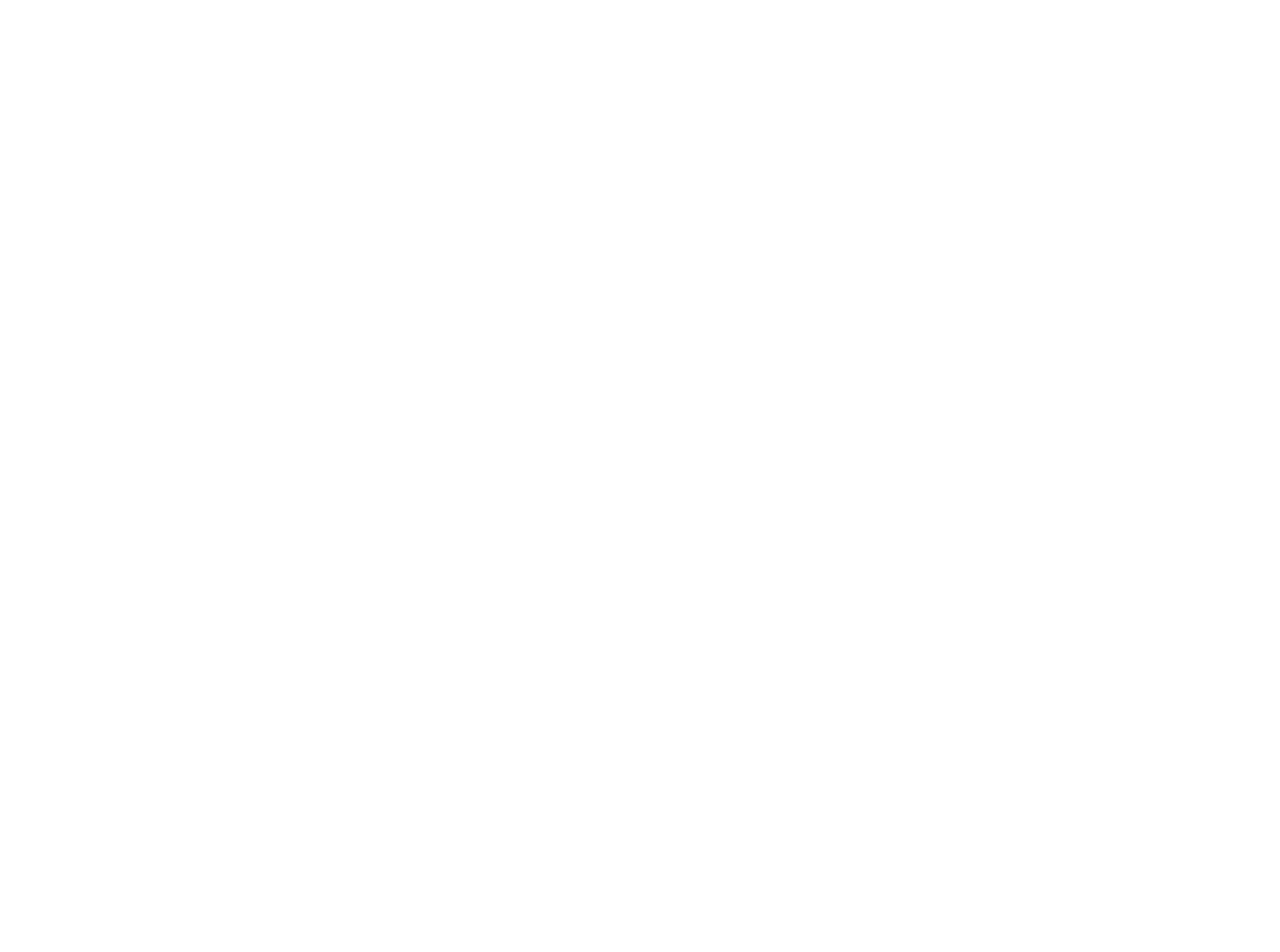
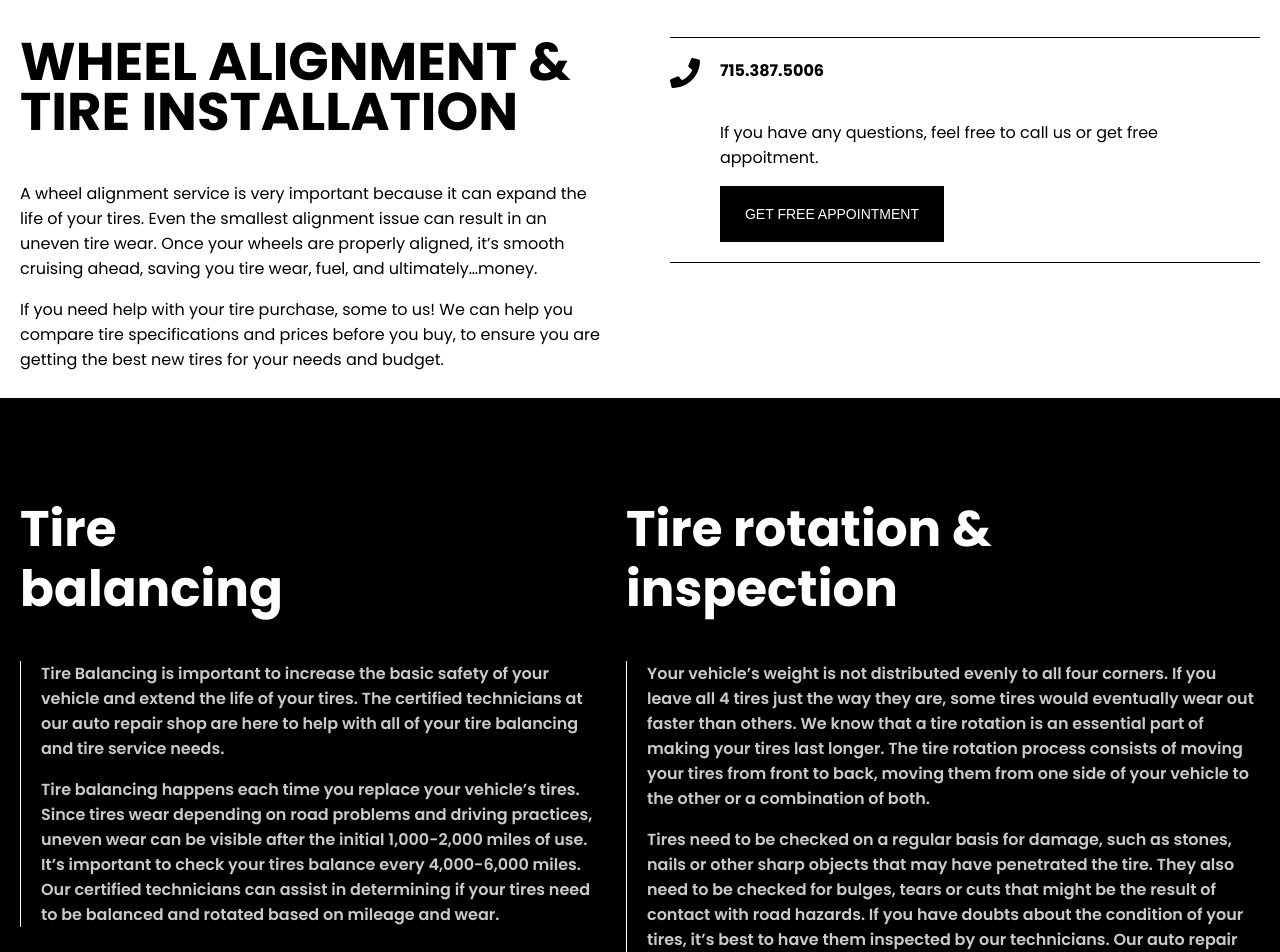
Before and after one commit to izzylogo/machine, a React (Create React App) app: page /services in a window 1280 px wide. Shown: the part 100-1052 px from the top of the page. Before the commit the page ends 800 px from the top, so only its background shows below. Built offline with nearby package versions, Linux system fonts and the light colour scheme; the HTML template or start-up script is replaced by a standard one.

Commit message:
Done with the main home basics

```diff
--- a/package.json
+++ b/package.json
@@ -10,6 +10,7 @@
     "@testing-library/react": "^13.4.0",
     "@testing-library/user-event": "^13.5.0",
     "font-awesome": "^4.7.0",
+    "framer-motion": "^10.12.16",
     "react": "^18.2.0",
     "react-dom": "^18.2.0",
     "react-icons": "^4.9.0",
--- a/src/pages/About.js
+++ b/src/pages/About.js
@@ -4,6 +4,8 @@
 import man from '../assets/about-man.webp'
 import { FaCarAlt } from 'react-icons/fa'
 import {TbQuote} from 'react-icons/tb'
+import Footer from '../components/Footer'
+
 
 
 const About = () => {
@@ -52,7 +54,7 @@
           </div>
         </div>
         <div className="about-quality">
-          <div className="qualit-contain">
+          <div className="quality-contain">
             <div className="quality-words">
               <h1>quality</h1>
               <h2>why choose us</h2>
@@ -97,6 +99,7 @@
               </div>
             </div>
           </div>
+          <Footer/>
         </div>
       </div>
     </div>
--- a/src/pages/Services.js
+++ b/src/pages/Services.js
@@ -1,8 +1,50 @@
 import React from 'react'
+import '../styles/Services.css'
+import { FaPhone } from 'react-icons/fa'
+import Footer from '../components/Footer'
 
 const Services = () => {
   return (
-    <div>Services</div>
+    <div className='service'>
+      <div className="service-contain">
+        <div className="service-contain-first">
+          <div className="service-first-left">
+            <h2>WHEEL ALIGNMENT & TIRE INSTALLATION</h2>
+            <p>A wheel alignment service is very important because it can expand the life of your tires. Even the smallest alignment issue can result in an uneven tire wear. Once your wheels are properly aligned, it’s smooth cruising ahead, saving you tire wear, fuel, and ultimately…money.</p>
+            {/* <br /> */}
+            <p>If you need help with your tire purchase, some to us! We can help you compare tire specifications and prices before you buy, to ensure you are getting the best new tires for your needs and budget.</p>
+          </div>
+          <div className="service-first-right">
+            <FaPhone className='serv-icon'/>
+            <div className="serv-first-det">
+              <h6>715.387.5006</h6>
+              <p>If you have any questions, feel free to call us or get free appoitment.</p>
+              <button>get free appointment</button>
+            </div>
+          </div>
+        </div>
+        <div className="service-contain-second">
+          <div className="service-contain-second-cover">
+            <div className="serv-second-left">
+              <h2>Tire <br /> balancing</h2>
+              <div className="ser-sec-det">
+                <p>Tire Balancing is important to increase the basic safety of your vehicle and extend the life of your tires. The certified technicians at our auto repair shop are here to help with all of your tire balancing and tire service needs.</p>
+                <p>Tire balancing happens each time you replace your vehicle’s tires. Since tires wear depending on road problems and driving practices, uneven wear can be visible after the initial 1,000-2,000 miles of use. It’s important to check your tires balance every 4,000-6,000 miles. Our certified technicians can assist in determining if your tires need to be balanced and rotated based on mileage and wear.</p>
+              </div>
+            </div>
+            <div className="serv-second-left">
+              <h2>Tire rotation & <br /> inspection</h2>
+              <div className="ser-sec-det">
+                <p>Your vehicle’s weight is not distributed evenly to all four corners. If you leave all 4 tires just the way they are, some tires would eventually wear out faster than others. We know that a tire rotation is an essential part of making your tires last longer. The tire rotation process consists of moving your tires from front to back, moving them from one side of your vehicle to the other or a combination of both.</p>
+                <p>Tires need to be checked on a regular basis for damage, such as stones, nails or other sharp objects that may have penetrated the tire. They also need to be checked for bulges, tears or cuts that might be the result of contact with road hazards. If you have doubts about the condition of your tires, it’s best to have them inspected by our technicians. Our auto repair shop is known for performing top-notch tire inspection services.</p>
+              </div>
+              <div className='serv-con'>contact us</div>
+            </div>
+          </div>
+        <Footer/>
+        </div>
+      </div>
+    </div>
   )
 }
 
--- a/src/styles/About.css
+++ b/src/styles/About.css
@@ -146,8 +146,17 @@
     }
 }
 
+@media screen and (max-width: 500px) {
+    .about-certified h2{
+        font-size: 38px;
+    }
+}
+
+
 .quality-words{
     text-align: center;
+    padding: 10px 20px;
+    padding-bottom: 40px;
 }
 
 .quality-words h1{
@@ -164,7 +173,6 @@
 .quality-words p{
     max-width: 1180px;
     margin: 0px auto;
-    padding: 0px 20px;
 }
 
 .quality-contain hr{
@@ -177,6 +185,7 @@
     justify-content: space-between;
     max-width: 1480px;
     margin: 0px auto;
+    padding-bottom: 60px;
 }
 
 .quality-cards hr{
@@ -193,6 +202,77 @@
     padding-top: 30px; */
 }
 
+@media screen and (max-width: 1220px) {
+    .quality-card{
+        margin-left: initial;
+    }
+
+    .quality-cards{
+        flex-direction: column;
+        gap: 20px;
+        max-width: 800px;
+        margin: 0px auto;
+        padding: 0px 20px;
+        /* border-top: 1px solid black; */
+    }
+
+    .quality-cards hr{
+        display: none;
+    }
+
+    .quality-card {
+        border-top: 1px solid black;
+        padding-top: 20px;
+    }
+}
+
+@media screen and (max-width: 1000px) {
+    .quality-words h1{
+        font-size: 100px;
+    }
+
+    .quality-words h2{
+        font-size: 40px;
+    }
+
+
+}
+
+@media screen and (max-width: 800px) {
+    .quality-words{
+        text-align: left;
+        /* padding: 10px 20px; */
+    }
+
+    .quality-words h1{
+        font-size: 70px;
+    }
+
+    .quality-words h2{
+        font-size: 30px;
+    }
+}
+
+@media screen and (max-width: 600px) {
+    .quality-contain{
+        padding-top: 40px;
+    }
+    .quality-cards{
+        padding: 10px 20px;
+    }
+}
+
+@media screen and (max-width: 500px) {
+    .quality-words h1{
+        font-size: 40px;
+    }
+
+    .quality-words h2{
+        font-size: 25px;
+    }
+}
+
+
 .quality-card h5{
     margin-top: 0px;
     font-size: 20px;
@@ -205,7 +285,7 @@
 }
 
 .about-exp{
-    background-color: rgba(0, 0, 0, 0.869);
+    background-color: rgba(9, 9, 9, 0.974);
     color: white;
     text-align: left;
 }
@@ -214,6 +294,7 @@
     max-width: 1480px;
     margin: 0px auto;
     padding: 60px 20px;
+    margin-top: -65px;
 }
 
 .about-exp-top h2{
@@ -233,12 +314,16 @@
     display: flex;
     gap: 50px;
     margin-top: 140px;
+    padding-bottom: 160px;
 }
 
+
 .about-exp-bottom img {
-    width: 50%;
+    width: 40%;
     flex: 1;
 }
+
+
 
 .about-exp-bot-left{
     flex: 1;
@@ -248,6 +333,74 @@
     font-size: 70px;
 }
 
+.about-exp-bot-left{
+    display: flex;
+    flex-direction: column;
+}
+
 .about-exp-bot-left h3{
     font-size: 35px;
 }
+
+@media screen and (max-width: 1300px) {
+    .about-exp-bottom img{
+        width: 30%;
+    }
+
+}
+
+@media screen and (max-width: 1220px) {
+    .about-exp-cover{
+        margin-top: 0px;
+    }
+}
+
+@media screen and (max-width: 1130px) {
+    .about-exp-bot-left h3{
+        font-size: 30px;
+    }
+}
+
+@media screen and (max-width: 1000px) {
+    .about-exp-bottom {
+        flex-direction: column;
+        padding-bottom: 0px;
+    }
+
+    .about-exp-bottom img{
+        width: 100%;
+    }
+}
+
+@media screen and (max-width: 600px) {
+    .about-exp-top h2{
+        font-size: 40px;
+    }
+
+    .about-exp-top p{
+        line-height: normal;
+    }
+
+    .about-exp-bot-left h3{
+        font-size: 25px;
+    }
+}
+
+
+.about-exp-bot-left button{
+    border: none;
+    padding: 20px 30px;
+    text-transform: uppercase;
+    background-color: rgb(255, 255, 255);
+    color: rgb(0, 0, 0);
+    font-weight: 500;
+    letter-spacing: 3px;
+    max-width: fit-content;
+    cursor: pointer;
+    transition: .5s ease;
+}
+
+.about-exp-bot-left button:hover{
+    background-color: red;
+    color: white;
+}
--- a/src/styles/Footer.css
+++ b/src/styles/Footer.css
@@ -1,6 +1,7 @@
 footer{
-    background-color: black;
+    background-color: rgba(9, 9, 9, 0.108);
     margin-top: -10px;
+    padding: 0px 20px;
     color: white;
 }
 
--- /dev/null
+++ b/src/styles/Services.css
@@ -0,0 +1,126 @@
+.service-contain-first{
+    display: flex;
+    /* align-items: baseline; */
+    gap: 60px;
+    padding: 10px 20px;
+    padding-top: 60px;
+    max-width: 1480px;
+    margin: 0px auto;
+}
+
+.service-first-left{
+    text-align: left;
+    flex: 1;
+}
+
+.service-first-right{
+    flex: 1;
+    display: flex;
+    gap: 20px;
+    text-align: left;
+    border-top: 1px solid black;
+    border-bottom: 1px solid black;
+    height: max-content;
+    padding: 20px 0px;
+}
+
+.service-first-left h2{
+    margin-top: 0px;
+    line-height: 50px;
+    font-size: 53px;
+}
+
+.serv-first-det h6{
+    margin-top: 0px;
+    font-size: 16px;
+}
+
+.serv-icon{
+    font-size: 30px;
+}
+
+.serv-first-det button{
+    background-color: black;
+    padding: 20px 25px;
+    border: none;
+    color: white;
+    font-weight: 500;
+    text-transform: uppercase;
+    font-size: 14px;
+}
+
+@media screen and (max-width: 1200px) {
+    .service-contain-first{
+        gap: 20px;
+    }
+
+    .service-first-left h2{
+        font-size: 40px;
+    }
+}
+
+@media screen and (max-width: 800px) {
+    .service-contain-first{
+        flex-direction: column;
+    }
+
+    .service-first-left h2{
+        font-size: 30px;
+    }
+}
+
+.service-contain-second{
+    background-color: black;
+    color: white;
+}
+
+.service-contain-second-cover{
+    max-width: 1480px;
+    margin: 0px auto;
+    padding: 60px 20px;
+    display: flex;
+    gap: 20px;
+    text-align: left;
+}
+
+.serv-second-left h2{
+    line-height: 60px;
+    font-size: 50px;
+}
+
+.ser-sec-det{
+    border-left: 1px solid white;
+    padding-left: 20px;
+}
+
+.ser-sec-det p{
+    font-weight: 600;
+    color: rgba(255, 255, 255, 0.793);
+}
+
+.serv-con{
+    margin-left: 30px;
+    border-bottom: 1px solid white;
+    max-width: fit-content;
+    text-transform: uppercase;
+    letter-spacing: 4px;
+}
+
+@media screen and (max-width: 1020px) {
+    .serv-second-left h2{
+        font-size: 45px;
+    }
+}
+
+@media screen and (max-width: 780px) {
+    .service-contain-second-cover{
+        flex-direction: column;
+    }
+}
+
+@media screen and (max-width: 530px) {
+    .serv-second-left h2{
+        font-size: 40px;
+        line-height: 40px;
+    }
+}
```
Also changed, not shown: 1 other file (tests, documents, lock files or other folders).
